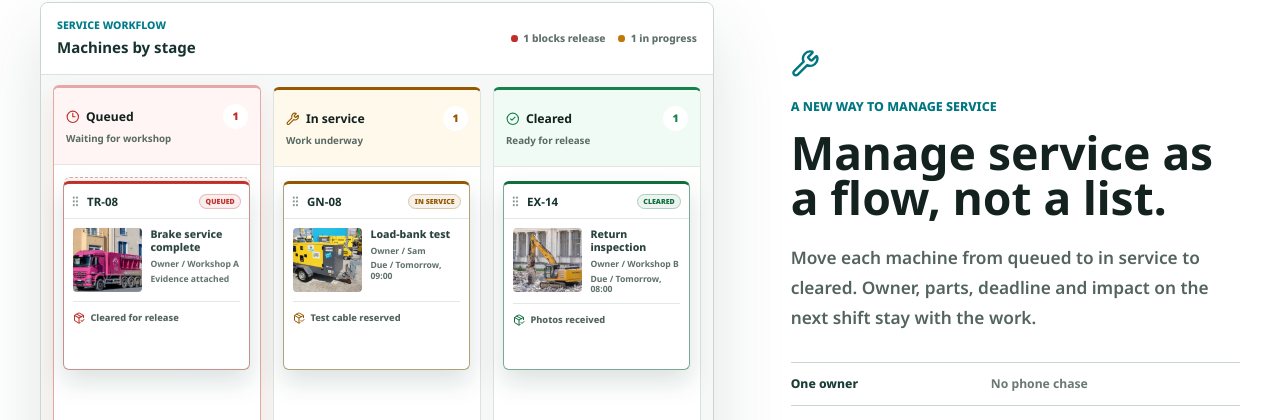
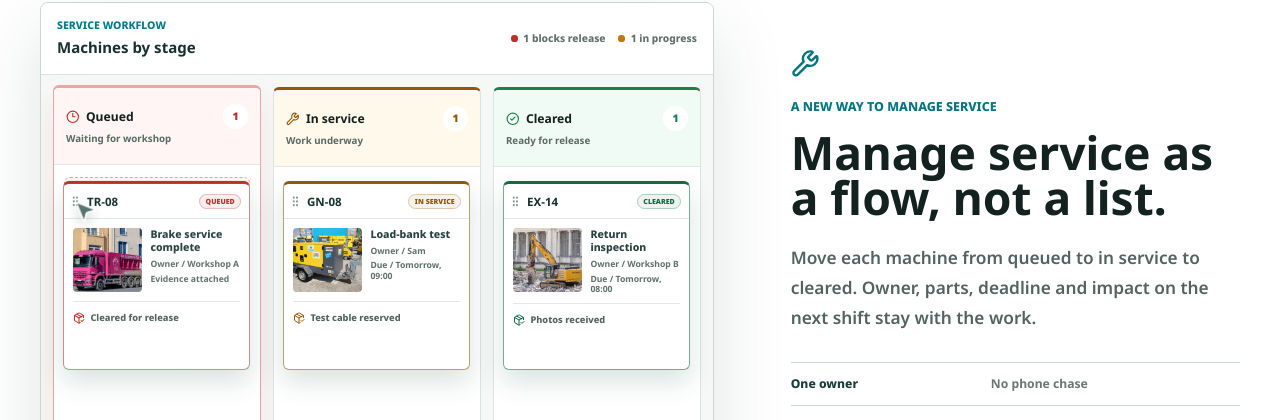
Before and after one commit to gkaragioul/FleetLever, a Next.js app: page /landing in a window 1280 px wide. Shown: the part 3993-4413 px from the top of the page. Built offline with nearby package versions, Linux system fonts and the light colour scheme; no server answers.

Commit message:
fix(site): lock Kanban cursor to active card

```diff
--- a/scripts/verify-commercial-ui.mjs
+++ b/scripts/verify-commercial-ui.mjs
@@ -240,15 +240,23 @@ async function verifyServiceKanbanMotion(page, name) {
     const movingState = await board.evaluate((section) => {
       const boardWindow = section.querySelector("[data-stage]");
       const card = section.querySelector("[data-service-drag-card]");
+      const handle = card?.querySelector("[data-service-drag-handle] svg");
       const cursor = section.querySelector("[data-service-cursor]");
+      const pointer = cursor?.querySelector("svg");
       const lane = section.querySelector("[data-lane]");
       const boardRect = boardWindow?.getBoundingClientRect();
       const cardRect = card?.getBoundingClientRect();
+      const handleRect = handle?.getBoundingClientRect();
+      const pointerRect = pointer?.getBoundingClientRect();
       const laneRect = lane?.getBoundingClientRect();
       return {
         cardWidth: cardRect?.width ?? 0,
         laneWidth: laneRect?.width ?? 0,
         cursorOpacity: cursor ? Number.parseFloat(getComputedStyle(cursor).opacity) : 0,
+        cursorGripDelta:
+          handleRect && pointerRect
+            ? Math.hypot(pointerRect.left - handleRect.left, pointerRect.top - handleRect.top)
+            : Infinity,
         contained: Boolean(
           boardRect &&
             cardRect &&
@@ -264,6 +272,9 @@ async function verifyServiceKanbanMotion(page, name) {
       failures.push(`${name}: dragged service card collapsed inside its lane`);
     }
     if (movingState.cursorOpacity < 0.25) failures.push(`${name}: service drag cursor is not visible`);
+    if (movingState.cursorGripDelta > 12) {
+      failures.push(`${name}: service drag cursor is not attached to the moving card grip`);
+    }
     if (!movingState.contained) failures.push(`${name}: dragged service card escaped the Kanban board`);
 
     await board.hover();
@@ -271,10 +282,16 @@ async function verifyServiceKanbanMotion(page, name) {
     await motionPage.waitForTimeout(1_900);
     const landedState = await board.evaluate((section) => {
       const stage = section.getAttribute("data-service-stage");
-      const card = section.querySelector("[data-service-drag-card]")?.getBoundingClientRect();
+      const cardElement = section.querySelector("[data-service-drag-card]");
+      const cursor = section.querySelector("[data-service-cursor]");
+      const handle = cardElement?.querySelector("[data-service-drag-handle] svg")?.getBoundingClientRect();
+      const pointer = cursor?.querySelector("svg")?.getBoundingClientRect();
+      const card = cardElement?.getBoundingClientRect();
       const lane = stage ? section.querySelector(`[data-lane="${stage}"]`)?.getBoundingClientRect() : undefined;
       return {
         stage,
+        cursorOpacity: cursor ? Number.parseFloat(getComputedStyle(cursor).opacity) : 0,
+        cursorGripDelta: handle && pointer ? Math.hypot(pointer.left - handle.left, pointer.top - handle.top) : Infinity,
         centerDelta: card && lane ? Math.abs((card.left + card.right - lane.left - lane.right) / 2) : Infinity,
         insideTargetLane: Boolean(card && lane && card.left >= lane.left && card.right <= lane.right),
       };
@@ -284,6 +301,8 @@ async function verifyServiceKanbanMotion(page, name) {
     if (landedState.centerDelta > 3 || !landedState.insideTargetLane) {
       failures.push(`${name}: dragged service card did not land fully inside the ${landingStage} column`);
     }
+    if (landedState.cursorOpacity < 0.55) failures.push(`${name}: service drag cursor disappears after drop`);
+    if (landedState.cursorGripDelta > 12) failures.push(`${name}: service drag cursor drifts away after drop`);
   } finally {
     await motionPage.close();
   }
--- a/src/components/fleetlever/service-kanban-strip.module.css
+++ b/src/components/fleetlever/service-kanban-strip.module.css
@@ -312,6 +312,7 @@
 }
 
 .cardLift {
+  position: relative;
   width: 100%;
   transform-origin: 74% 82%;
   transition:
@@ -430,31 +431,22 @@
 .trainCursor {
   position: absolute;
   z-index: 12;
-  top: 12.1rem;
-  left: calc(var(--queued-card-left) + var(--column-width) - 1.2rem);
+  top: 0.86rem;
+  left: 0.4rem;
   width: 2rem;
   height: 2rem;
-  opacity: 0;
-  transform: translate(0.5rem, 0.5rem) scale(0.96);
+  opacity: 0.72;
+  transform: translate(0.12rem, 0.12rem) scale(0.94);
   transition:
-    left 520ms cubic-bezier(0.65, 0, 0.35, 1),
-    opacity 140ms ease,
-    transform 180ms ease;
+    opacity 180ms ease,
+    transform 220ms ease;
   filter: drop-shadow(0 5px 7px rgb(12 43 39 / 0.28));
-  will-change: left, transform, opacity;
-}
-
-.trainCursor[data-cursor-stage="in-service"] {
-  left: calc(var(--service-card-left) + var(--column-width) - 1.2rem);
-}
-
-.trainCursor[data-cursor-stage="cleared"] {
-  left: calc(var(--cleared-card-left) + var(--column-width) - 1.2rem);
+  will-change: transform, opacity;
 }
 
 .board[data-moving="true"] .trainCursor {
   opacity: 1;
-  transform: translate(0, 0) scale(0.92);
+  transform: translate(0, 0) scale(0.94);
 }
 
 .trainCursor svg {
@@ -648,8 +640,7 @@
   }
 
   .trainCursor {
-    top: 9.25rem;
-    transform: scale(0.82);
+    display: none;
   }
 }
 
--- a/src/components/fleetlever/service-kanban-strip.tsx
+++ b/src/components/fleetlever/service-kanban-strip.tsx
@@ -277,7 +277,9 @@ export function ServiceKanbanStrip() {
                       <div className={styles.cardLift}>
                         <div className={styles.featuredCard}>
                           <div className={styles.featuredHeader}>
-                          <div className={styles.dragHandle}><GripVertical /></div>
+                            <div className={styles.dragHandle} data-service-drag-handle>
+                              <GripVertical />
+                            </div>
                             <strong>{job.code}</strong>
                             <span>{stageMeta[cardStage].label}</span>
                           </div>
@@ -297,15 +299,16 @@ export function ServiceKanbanStrip() {
                           </div>
                           <div className={styles.parts}><PackageCheck /><span>{job.footer}</span></div>
                         </div>
+                        {active ? (
+                          <div className={styles.trainCursor} data-service-cursor>
+                            <span />
+                            <MousePointer2 />
+                          </div>
+                        ) : null}
                       </div>
                   </div>
                 );
               })}
-
-              <div className={styles.trainCursor} data-cursor-stage={visibleStage} data-service-cursor>
-                <span />
-                <MousePointer2 />
-              </div>
             </div>
           </div>
         </div>
```
Lines whose indentation alone changed are shown as unchanged.
